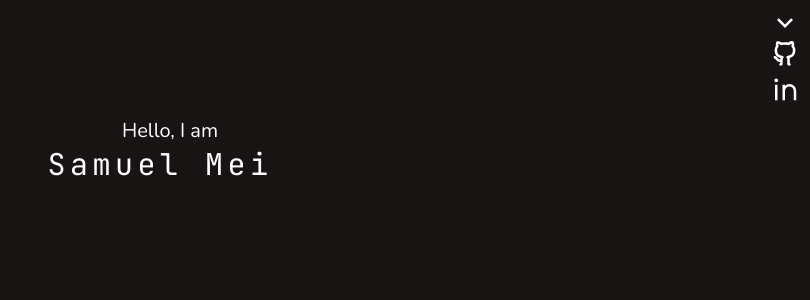
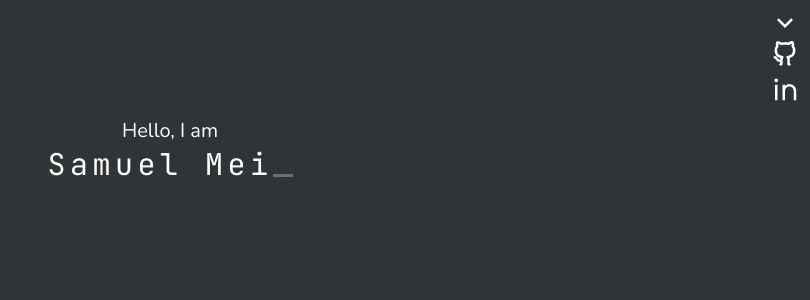
Before and after one commit to SamooMei/Sammei, a React (Create React App) app: page / in a window 1280 px wide. Shown: the top 300 px of the page, without its empty margins (470-1280 px from the left). Built offline with nearby package versions, Linux system fonts and the light colour scheme.

Commit message:
New Palette

```diff
--- a/src/index.scss
+++ b/src/index.scss
@@ -8,8 +8,13 @@
 	src: url(./fonts/JetBrains.ttf);
 }
 
+:root {
+	color-scheme: dark;
+}
+
 body {
-  background-color: #191414;
-  font-family: 'Nunito';
-  color: white;
+	background-color: hsl(200, 5%, 20%);
+	font-family: 'Nunito';
+	color: white;
+	height: 100vw;
 }
```
